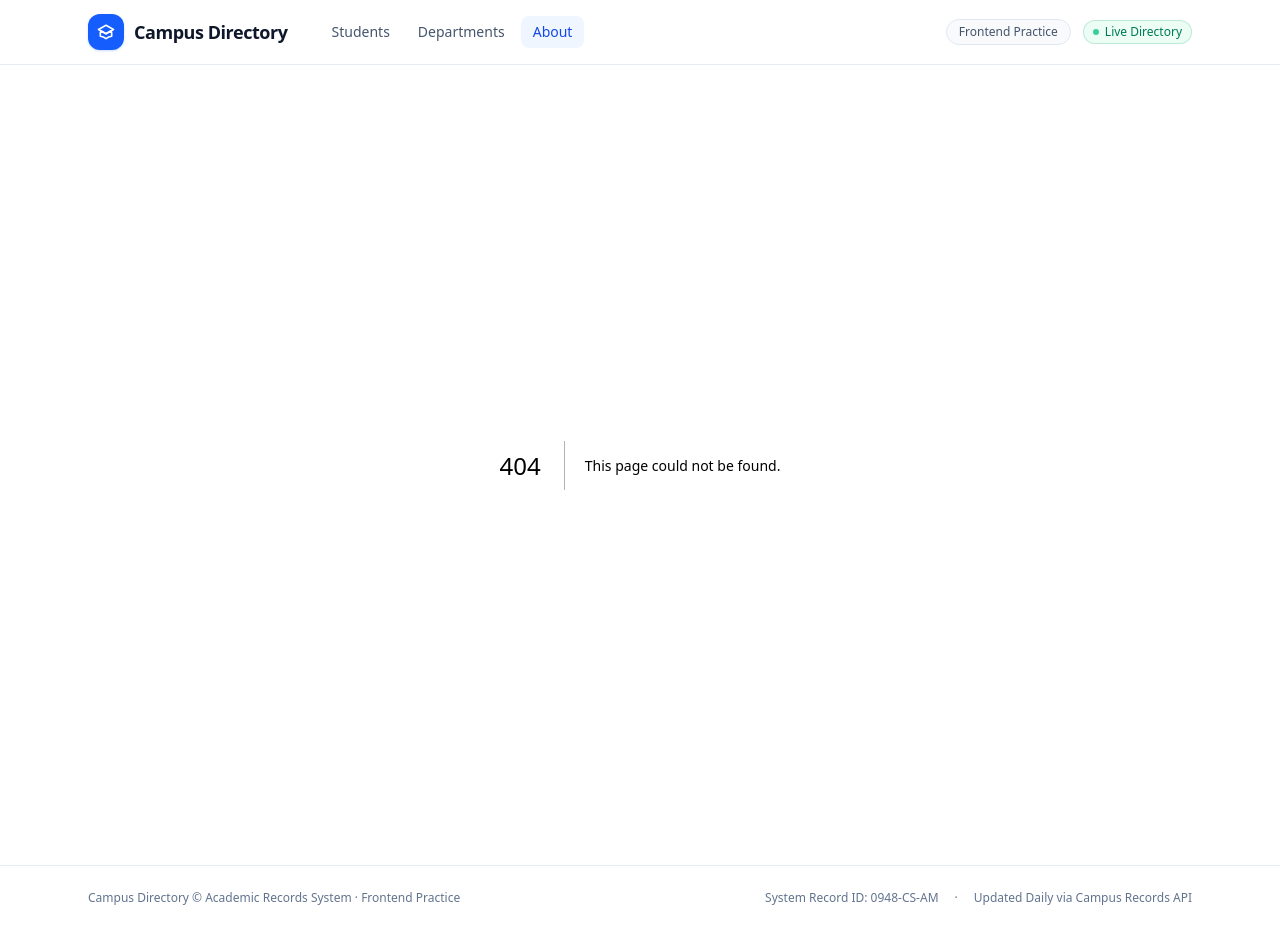
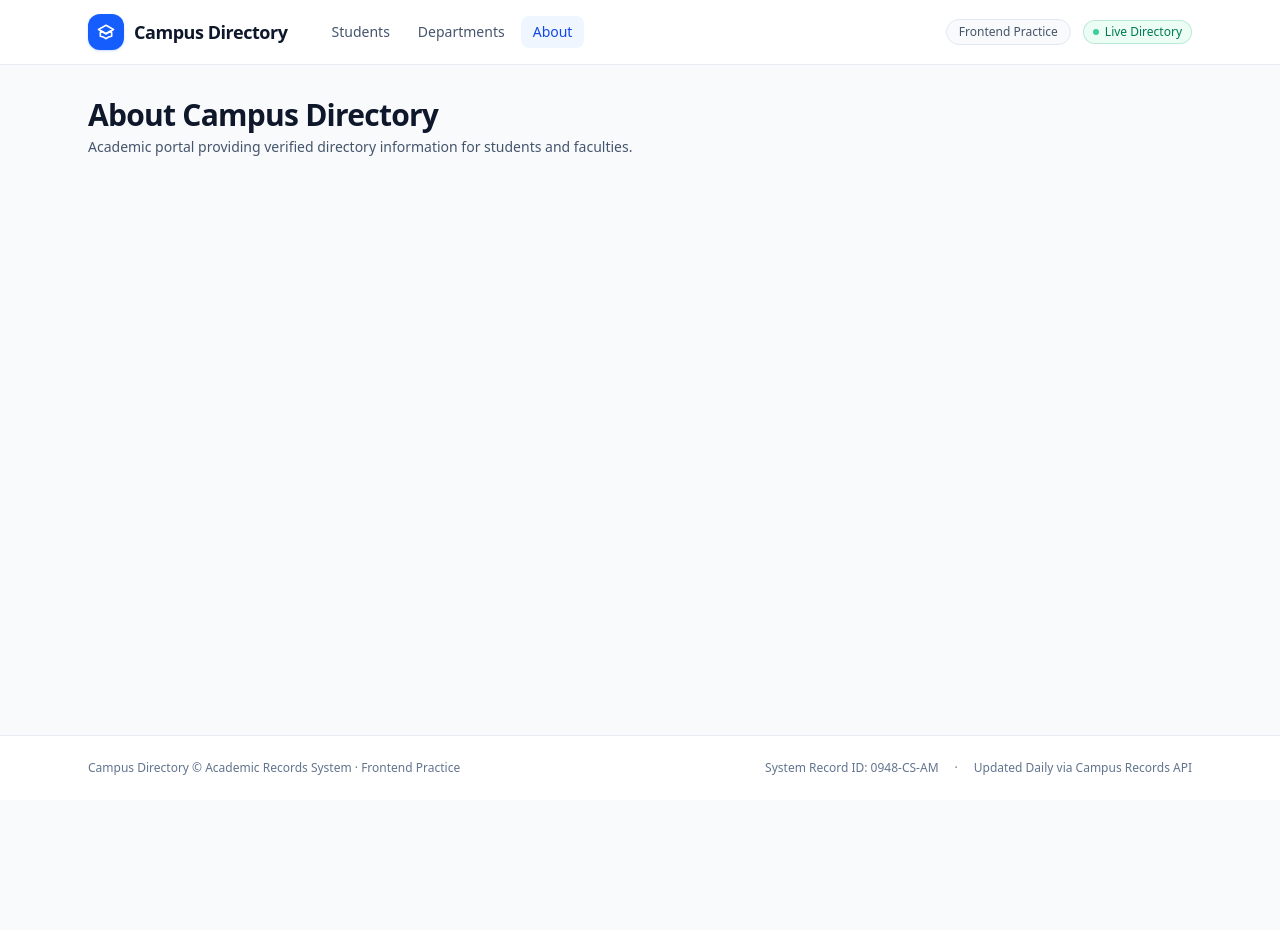
Before and after one commit to Dharmi-456-design/NEXTJS-PROJECTS, a Next.js app in the folder student-directory/: page /about in a window 1280 px wide. Before the commit this address had no page. After the commit the page ends 800 px from the top, so only its background shows below. Built offline with nearby package versions, Linux system fonts and the light colour scheme.

Commit message:
add shared layout and navigation

```diff
--- /dev/null
+++ b/student-directory/src/app/about/page.tsx
@@ -0,0 +1,14 @@
+export default function AboutPage() {
+  return (
+    <div className="mx-auto max-w-6xl px-4 py-8 sm:px-6">
+      <div className="mb-8">
+        <h1 className="text-3xl font-bold tracking-tight text-slate-900">
+          About Campus Directory
+        </h1>
+        <p className="mt-1 text-sm text-slate-600">
+          Academic portal providing verified directory information for students and faculties.
+        </p>
+      </div>
+    </div>
+  );
+}
```
